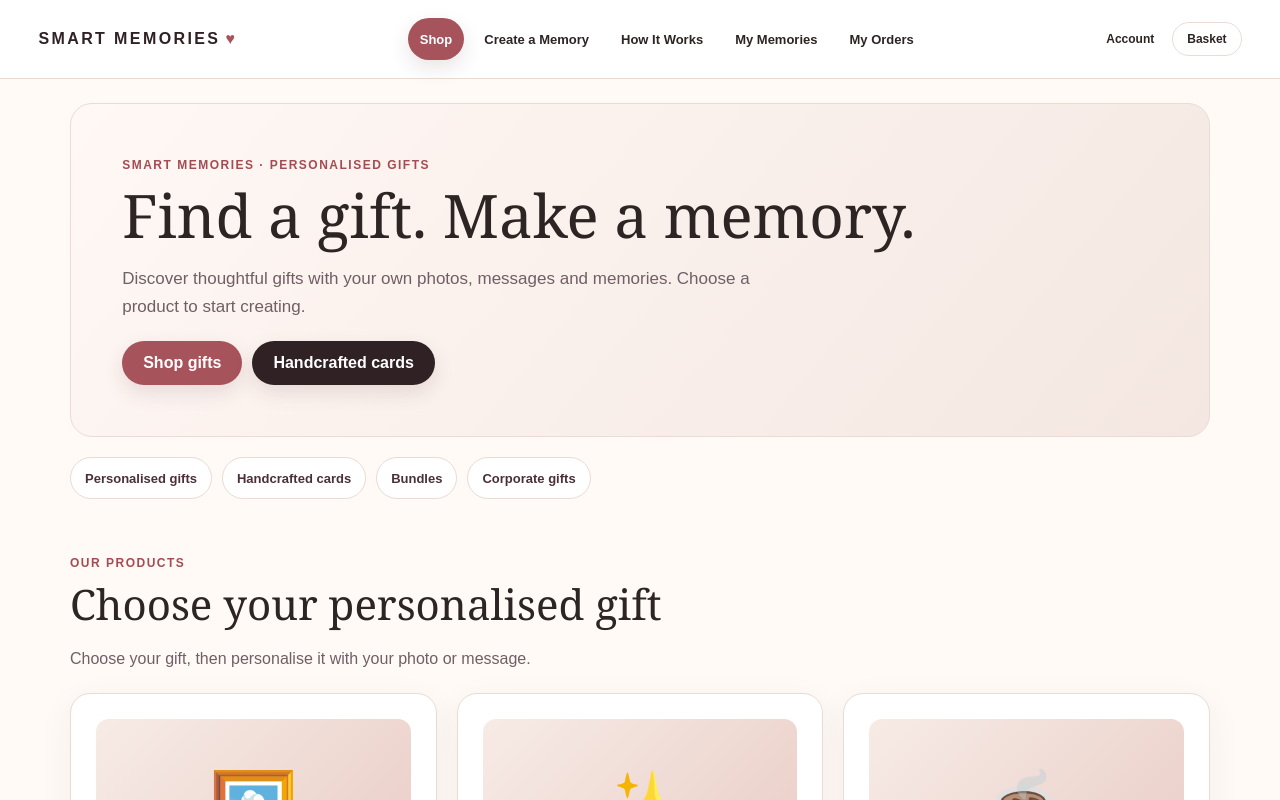
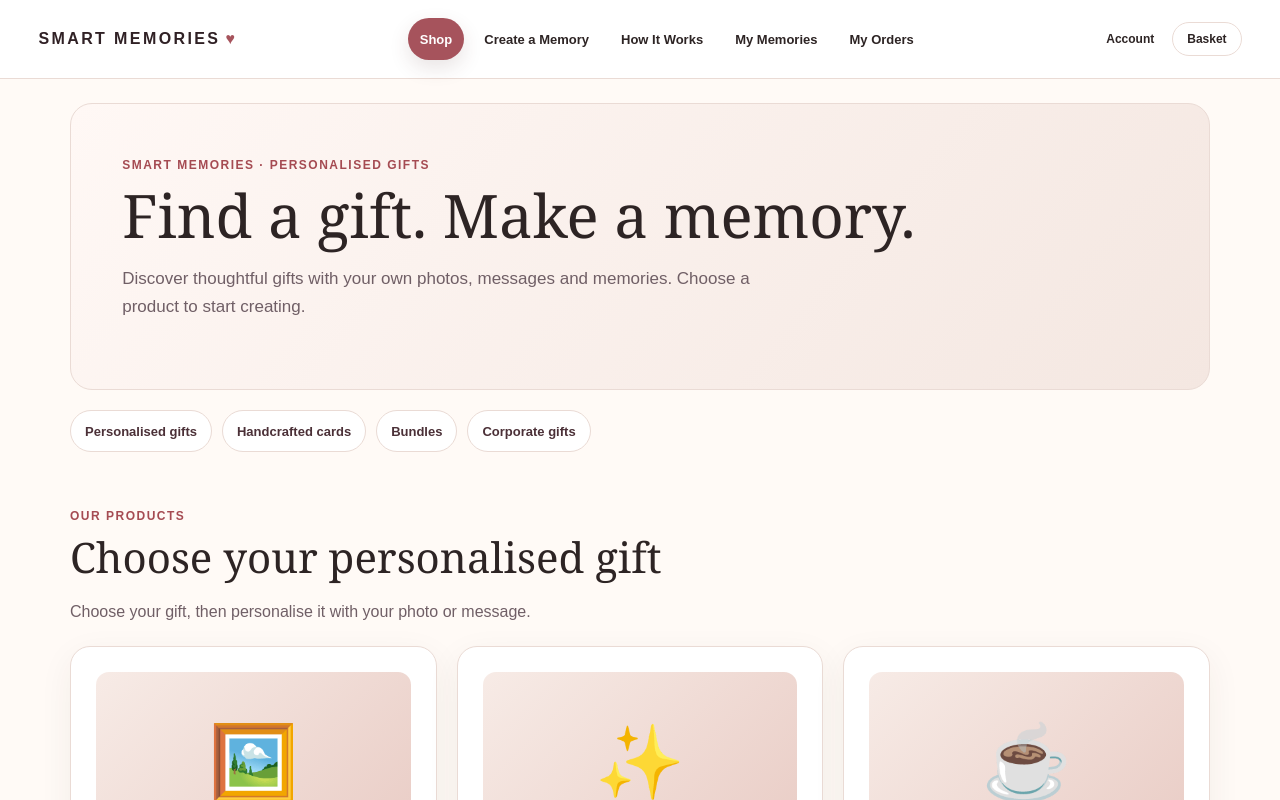
Before and after one commit to jorjuel/smart-memories, a Next.js app: page /shop in a window 1280 px wide. Shown: the top 800 px of the page. Built offline with nearby package versions, Linux system fonts and the light colour scheme; no server answers.

Commit message:
Remove redundant Shop gifts and Handcrafted cards hero buttons

```diff
--- a/app/shop/page.tsx
+++ b/app/shop/page.tsx
@@ -167,10 +167,6 @@ export default async function Shop({
         <span className="eyebrow">SMART MEMORIES · PERSONALISED GIFTS</span>
         <h1>{occasion ? `Gifts for ${occasion}` : 'Find a gift. Make a memory.'}</h1>
         <p>Discover thoughtful gifts with your own photos, messages and memories. Choose a product to start creating.</p>
-        <div className="smSimpleShopActions">
-          <Link href="#gifts" className="btn">Shop gifts</Link>
-          <Link href="/cards" className="btn secondary">Handcrafted cards</Link>
-        </div>
       </div>
 
       <div className="smSimpleShopShortcuts" aria-label="Shop categories">
```
